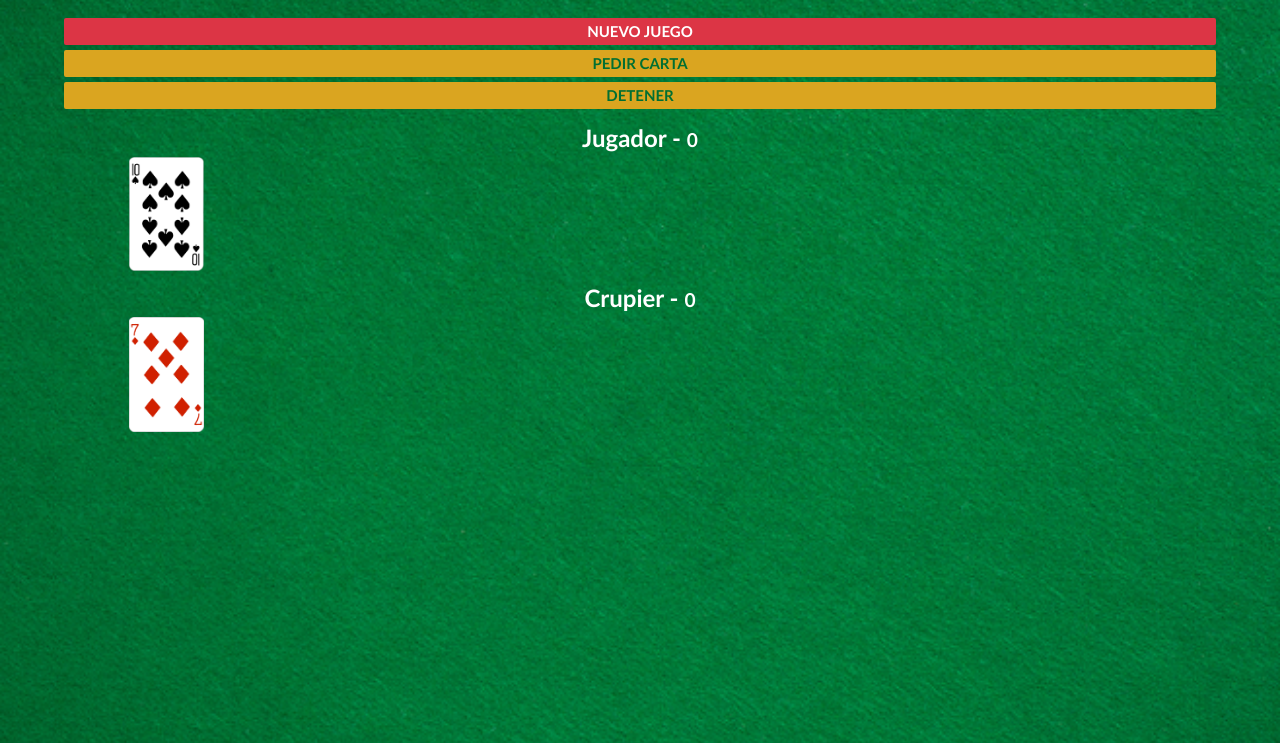
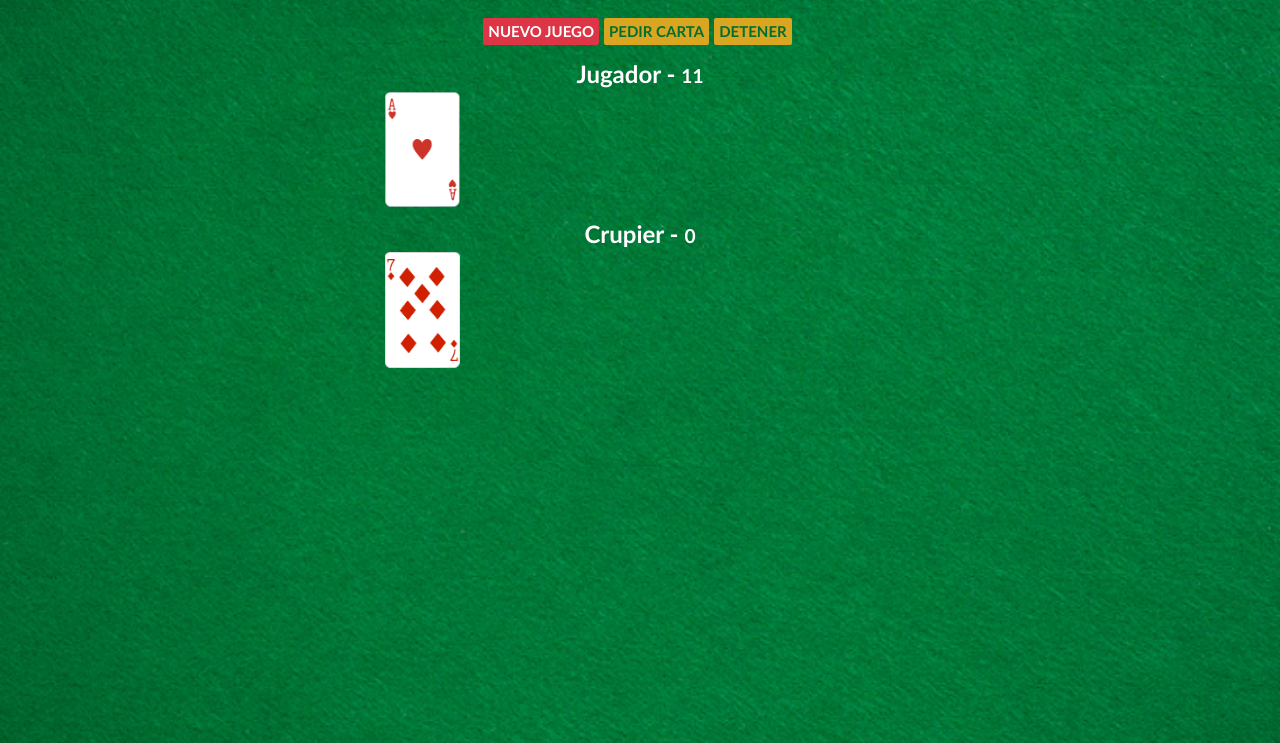
Before and after one commit to neolinkDev/blackjack-fh, a plain HTML site: page index.html in a window 1280 px wide. Both pictures are taken after a click on the button "PEDIR CARTA". Shown: the part 57-800 px from the top of the page. Drawn offline with Linux system fonts and the light colour scheme.

Commit message:
btn disabled

```diff
--- a/css/styles.css
+++ b/css/styles.css
@@ -69,13 +69,22 @@ h2 {
 }
 
 .btn--primary {
-  background: var(--colorBlackJack);
+  background-color: var(--colorBlackJack);
   color: #016f32;
 }
 
-.btn--danger:hover,
+.btn--danger:hover {
+  background-color: #d61225;
+}
+
 .btn--primary:hover {
-  color: black;
+  /* color: black; */
+  background-color: #fdb809;
+}
+
+#btn-pedirCarta:disabled {
+  cursor: not-allowed;
+  opacity: 0.5;
 }
 
 .altura {
@@ -103,3 +112,20 @@ h2 {
   left: 110px;
   margin-left: -45px;
 }
+
+/*** MEDIA QUERIE ***/
+@media (min-width: 48em /* 768px */) {
+  .container {
+    width: 50%;
+  }
+
+  .botones {
+    flex-direction: row;
+    justify-content: center;
+  }
+
+  .btn {
+    width: auto;
+    margin-right: .5rem;
+  }
+}
--- a/index.html
+++ b/index.html
@@ -16,9 +16,9 @@
 
         <div class="botones">
 
-            <button class="btn btn--danger">Nuevo Juego</button>
-            <button class="btn btn--primary">Pedir Carta</button>
-            <button class="btn btn--primary">Detener</button>
+            <button class="btn btn--danger" id="btn-nuevoJuego">Nuevo Juego</button>
+            <button class="btn btn--primary" id="btn-pedirCarta">Pedir Carta</button>
+            <button class="btn btn--primary" id="btn-detener">Detener</button>
 
         </div>
 
@@ -29,7 +29,7 @@
                 <h2>Jugador - <small>0</small></h2>
 
                 <div class="cards-player" id="cards-player">
-                    <img src="assets/cartas/10S.png" alt="" class="card">
+                    <!-- <img src="assets/cartas/10S.png" alt="" class="card"> -->
 
                 </div>
 
--- a/js/index.js
+++ b/js/index.js
@@ -1,9 +1,18 @@
-// VARIABLES
+// VARIABLES //
 let deckOfCards = [];
+let playerPoints = 0;
+let crupierPoints = 0;
 const deckTypes = ["C", "H", "D", "S"];
 const specials = ["A", "J", "Q", "K"];
+// Botones del HTML
+const $pedirCarta = document.getElementById("btn-pedirCarta"),
+  $nuevoJuego = document.getElementById("btn-nuevoJuego"),
+  $detener = document.getElementById("btn-detener");
 
-// FUNCIONES
+const $smalls = document.querySelectorAll("small");
+const $cardsPlayer = document.getElementById("cards-player");
+
+// FUNCIONES //
 // Creamos la baraja
 const createDeck = () => {
   // creamos la baraja del 2 al 10
@@ -19,13 +28,9 @@ const createDeck = () => {
       deckOfCards.push(special + type);
     }
   }
-
-  // console.log(deckOfCards);
-
   // Barajeamos el deck
   deckOfCards = _.shuffle(deckOfCards);
   console.log(deckOfCards);
-
   return deckOfCards;
 };
 
@@ -42,24 +47,38 @@ const askCard = () => {
 
   const card = deckOfCards.shift();
 
-  console.log(deckOfCards);
-  console.log(card);
-
   return card;
 };
 
-// deckOfCards = [];
-// askCard();
-
 // Valor de la carta
 const cardValue = (card) => {
-
   const value = card.substring(0, card.length - 1);
-
-  return (isNaN(value)) ?
-            (value === 'A') ? 11 : 10
-            : Number(value);
+  // value * 1
+  return isNaN(value) ? (value === "A" ? 11 : 10) : Number(value);
 };
 
-const value = cardValue(askCard());
-console.log( {value} )
+// EVENTOS //
+
+$pedirCarta.addEventListener("click", () => {
+  const card = askCard();
+
+  playerPoints += cardValue(card);
+
+  $smalls[0].innerText = playerPoints;
+
+  console.log(playerPoints);
+
+  // <img src="assets/cartas/10S.png" alt="" class="card">
+  const $card = document.createElement("img");
+  $card.classList.add("card");
+  $card.src = `assets/cartas/${card}.png`;
+  $cardsPlayer.appendChild($card);
+
+  if (playerPoints > 21) {
+    console.warn("¡Perdiste!");
+    $pedirCarta.disabled = true;
+  } else if (playerPoints === 21) {
+    console.warn("¡Ganaste!");
+    $pedirCarta.disabled = true;
+  }
+});
```
